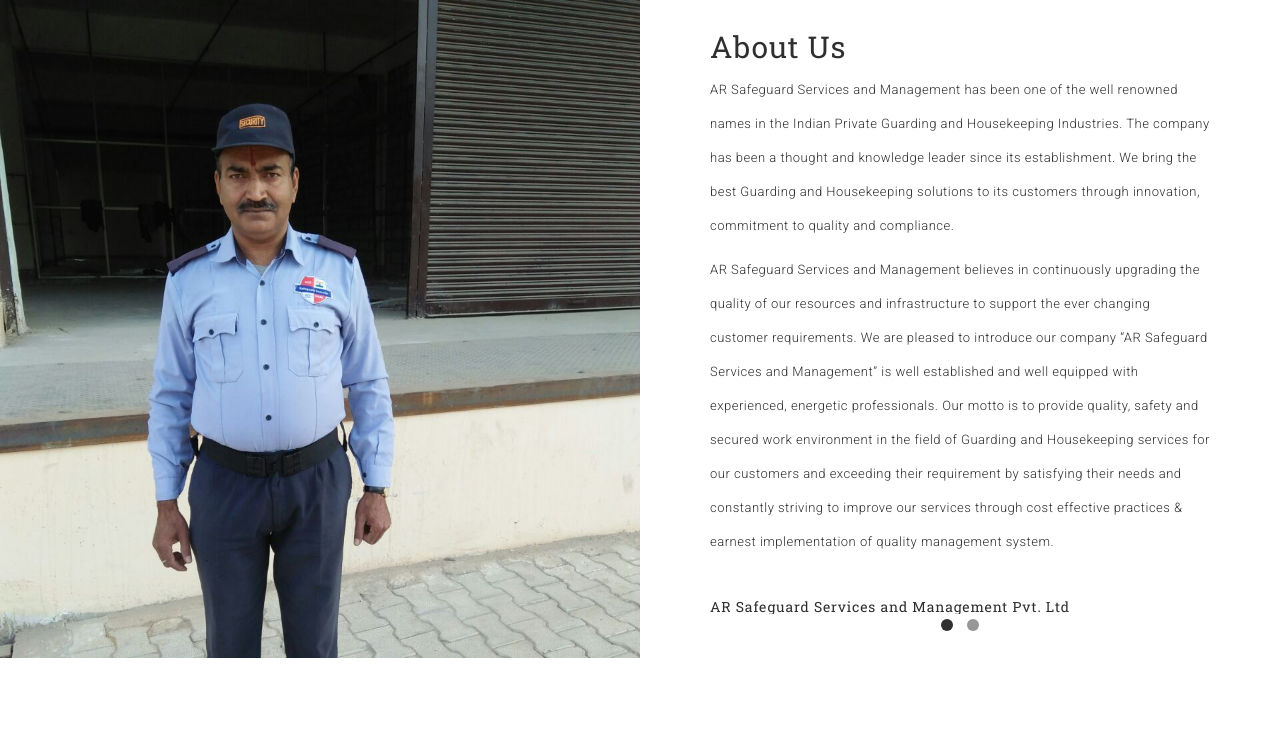
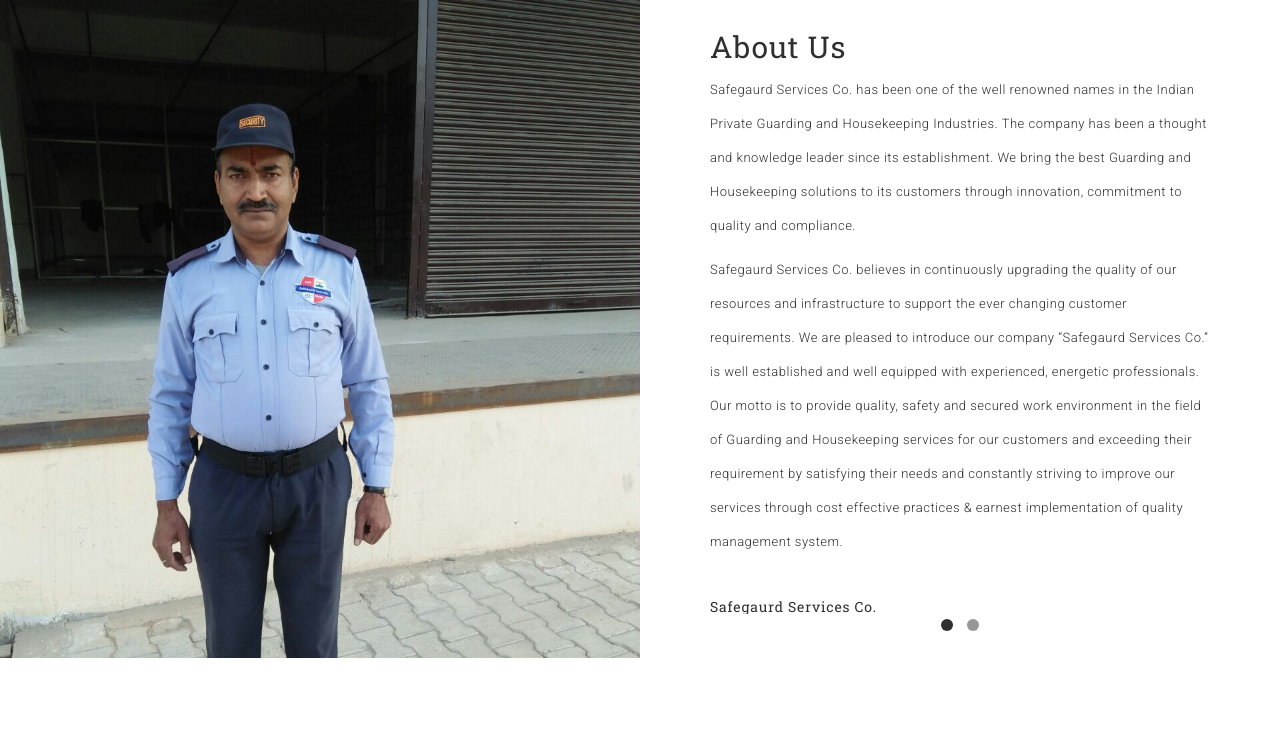
Before and after one commit to shubh2016das/safegaurd.in, a plain HTML site: page index.html in a window 1280 px wide. Shown: the part 802-1540 px from the top of the page. Drawn offline with Linux system fonts and the light colour scheme.

Commit message:
Update index.html

```diff
--- a/index.html
+++ b/index.html
@@ -2,10 +2,10 @@
 <html lang="en">
   <head>
     <meta charset="utf-8">
-    <title>AR Safegaurd Services and Management Pvt. Ltd.</title>
+    <title>Safegaurd Services Co.</title>
     <meta content="IE=edge" http-equiv="X-UA-Compatible">
     <meta content="width=device-width, initial-scale=1" name="viewport">
-    <meta content="AR Safegaurd Services and Management Pvt. Ltd." name="description">
+    <meta content="Safegaurd Services Co." name="description">
     <meta content="Shubhankar" name="author">
     <meta name="referrer" content="origin">
     <!--Fav-->
@@ -120,15 +120,15 @@
                     <h2>About Us</h2>
                       <p class="head-about">
 
-                        AR Safeguard Services and Management has been one of the well renowned names in the Indian Private Guarding and Housekeeping Industries. The company has been a thought and knowledge leader since its establishment. We bring the best Guarding and Housekeeping solutions to its customers through innovation, commitment to quality and compliance.
+                        Safegaurd Services Co. has been one of the well renowned names in the Indian Private Guarding and Housekeeping Industries. The company has been a thought and knowledge leader since its establishment. We bring the best Guarding and Housekeeping solutions to its customers through innovation, commitment to quality and compliance.
                       </p>
                       <p class="head-about">
 
-                        AR Safeguard Services and Management believes in continuously upgrading the quality of our resources and infrastructure to support the ever changing customer requirements. We are pleased to introduce our company “AR Safeguard Services and Management” is well established and well equipped with experienced, energetic professionals. Our motto is to provide quality, safety and secured work environment in the field of Guarding and Housekeeping services for our customers and exceeding their requirement by satisfying their needs and constantly striving to improve our services through cost effective practices & earnest implementation of quality management system.
+                        Safegaurd Services Co. believes in continuously upgrading the quality of our resources and infrastructure to support the ever changing customer requirements. We are pleased to introduce our company “Safegaurd Services Co.” is well established and well equipped with experienced, energetic professionals. Our motto is to provide quality, safety and secured work environment in the field of Guarding and Housekeeping services for our customers and exceeding their requirement by satisfying their needs and constantly striving to improve our services through cost effective practices & earnest implementation of quality management system.
                       </p>
 
                       <h5 class="name">
-                        AR Safeguard Services and Management Pvt. Ltd
+                        Safegaurd Services Co.
                       </h5>
                       <!--<img alt="signature" src="images/signature.png">-->
 
@@ -144,7 +144,7 @@
                           <tr>
                             <td class="title">Name </td>
                             <td class="break">:</td>
-                            <td> AR Safeguard Services and Management Pvt. Ltd.</td>
+                            <td> Safegaurd Services Co.</td>
                           </tr>
                           <tr>
                             <td class="title">Phone </td>
@@ -359,7 +359,7 @@
                   <div class="list-testimonial">
                     <div class="content-testimonial">
                       <h3 class="testi">
-                        “ AR Safeguard did a phenominal job providing extraordinary security service. The Housekeeping staff is really very skilled and educated. Thanks! ”
+                        “ Safegaurd Services Co. did a phenominal job providing extraordinary security service. The Housekeeping staff is really very skilled and educated. Thanks! ”
                       </h3>
                       <p class="people">
                         Vistara Infratech LTD.
@@ -369,7 +369,7 @@
                   <div class="list-testimonial">
                     <div class="content-testimonial">
                       <h3 class="testi">
-                        “ Another successful project working with AR Safeguard. They have very skilled staff, looking forward working with you again.”
+                        “ Another successful project working with Safegaurd Services. They have very skilled staff, looking forward working with you again.”
                       </h3>
                       <p class="people">
                         Incindian Pvt. Ltd.
@@ -379,7 +379,7 @@
                   <div class="list-testimonial">
                     <div class="content-testimonial">
                       <h3 class="testi">
-                        “ Security personells are brave and educated. Feel safe now with AR Safeguard around me. Thanks!! ”
+                        “ Security personells are brave and educated. Feel safe now with Safegaurd Services around me. Thanks!! ”
                       </h3>
                       <p class="people">
                         Foot print
@@ -449,7 +449,7 @@
             <div class="container">
               <div class="row">
                 <!--<a href=""><img src="images/logo-bottom.png" alt="crafted with love" class="center-block" /></a>-->
-                Copyright © 2018 AR Safeguard Services and Management Pvt. Ltd. All rights reserved.
+                Copyright © 2018 Safegaurd Services Co. All rights reserved.
 			 </div>
             </div>
           </div>
```
